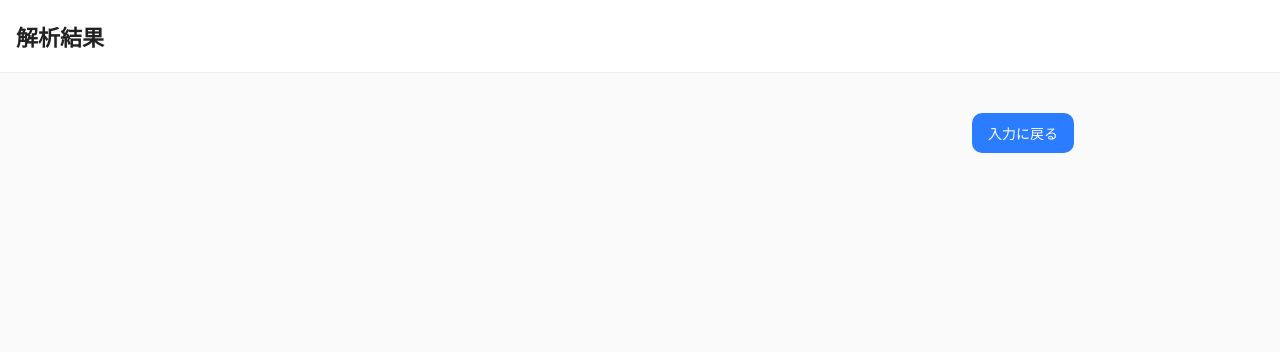
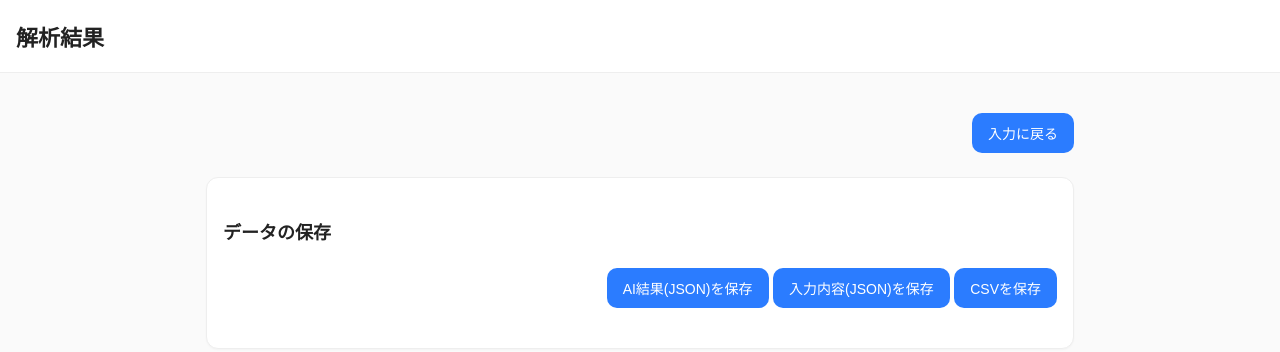
Before and after one commit to hamaatsu/kanpo_render_app, a Flask app: template templates/detail.html in a window 1280 px wide. Shown: the top 352 px of the page. Run offline with Flask 3, Linux system fonts and the light colour scheme; the template is opened without the code that fills it, so the values that code supplies are empty.

Commit message:
Add files via upload

```diff
--- a/templates/detail.html
+++ b/templates/detail.html
@@ -92,6 +92,56 @@
     <div class="actions">
       <a class="btn" href="/">入力に戻る</a>
     </div>
+
+    <!-- 解析結果の下あたりに追加（detail.html） -->
+<section>
+  <h2>データの保存</h2>
+  <div class="actions">
+    <button type="button" id="dl-ai-json">AI結果(JSON)を保存</button>
+    <button type="button" id="dl-form-json">入力内容(JSON)を保存</button>
+    <button type="button" id="dl-csv">CSVを保存</button>
+  </div>
+</section>
+
+<script>
+(function(){
+  // Jinja から安全にオブジェクト化
+  const aiResult = {{ (result or {}) | tojson }};
+  const formData = {{ (form or {}) | tojson }};
+
+  function download(filename, content, type="application/json"){
+    const blob = new Blob([content], {type});
+    const url = URL.createObjectURL(blob);
+    const a = document.createElement("a");
+    a.href = url; a.download = filename;
+    document.body.appendChild(a); a.click();
+    a.remove(); URL.revokeObjectURL(url);
+  }
+
+  function toCSV(obj){
+    // フラットな key,value の簡易CSV
+    const rows = [];
+    for (const [k, v] of Object.entries(obj)){
+      const val = Array.isArray(v) ? v.join("|") : (v===null||v===undefined ? "" : String(v));
+      rows.push(`"${k.replace(/"/g,'""')}","${val.replace(/"/g,'""')}"`);
+    }
+    return "key,value\n" + rows.join("\n");
+  }
+
+  document.getElementById("dl-ai-json")?.addEventListener("click", ()=>{
+    download("ai_result.json", JSON.stringify(aiResult, null, 2));
+  });
+  document.getElementById("dl-form-json")?.addEventListener("click", ()=>{
+    download("form_data.json", JSON.stringify(formData, null, 2));
+  });
+  document.getElementById("dl-csv")?.addEventListener("click", ()=>{
+    // 入力とAI結果を結合してCSV化
+    const merged = {...formData, _ai: aiResult};
+    download("submission.csv", toCSV(merged), "text/csv");
+  });
+})();
+</script>
+
   </main>
 </body>
 </html>
```
